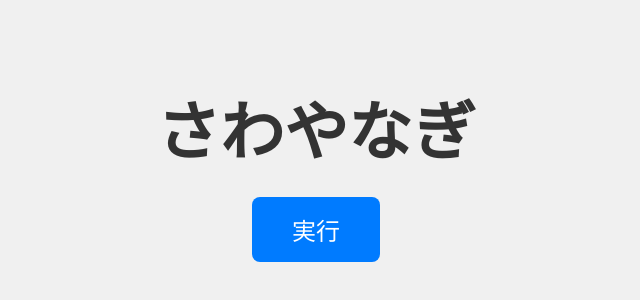
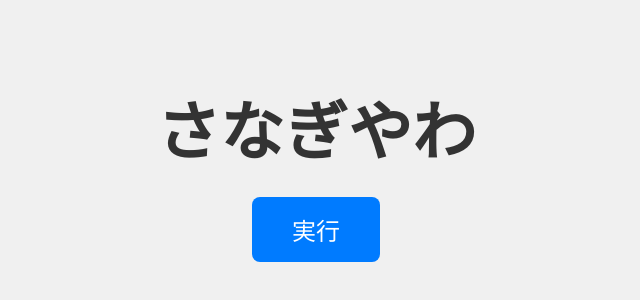
Before and after one commit to taichi010155/yanagisawa_game, a plain HTML site: page index.html in a window 1280 px wide. Shown: the part 226-526 px from the top of the page, without its empty margins (324-964 px from the left). Drawn offline with Linux system fonts and the light colour scheme.

Commit message:
Update index.html

```diff
--- a/index.html
+++ b/index.html
@@ -59,7 +59,7 @@
 <body>
 
     <div class="container">
-        <div id="result">さわやなぎ</div>
+        <div id="result">さなぎやわ</div>
 
         <button onclick="shuffleText()">実行</button>
     </div>
```
